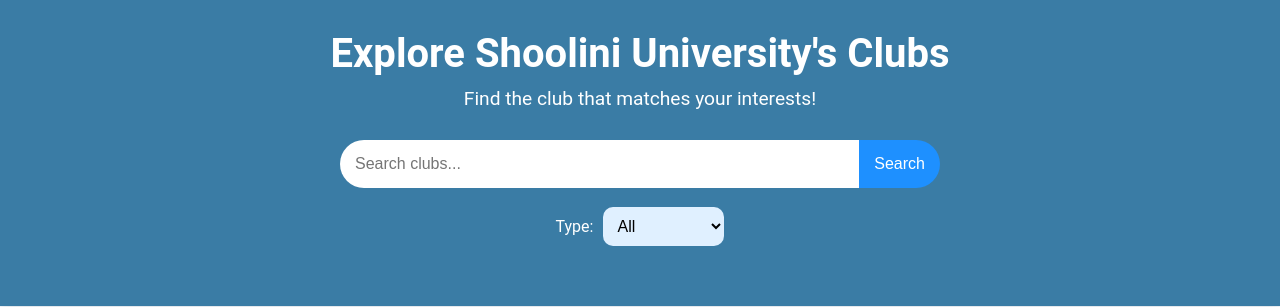
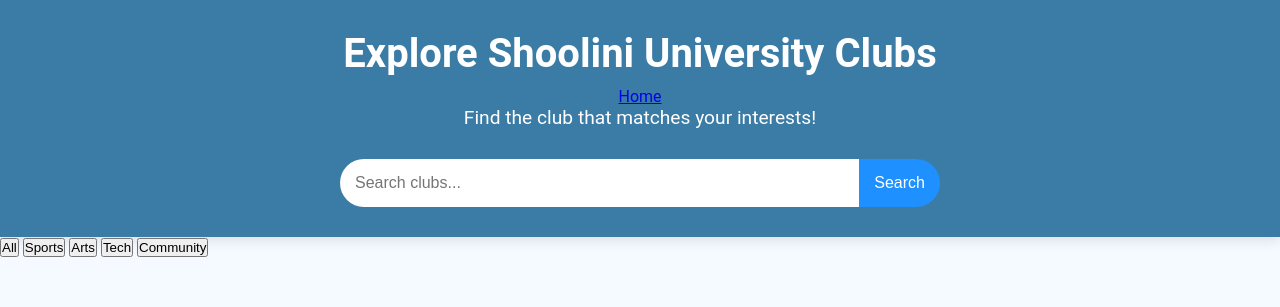
Before and after one commit to curiousfor/clubsatshoolini, a plain HTML site: page clubs/uclubs.html in a window 1280 px wide. Shown: the top 307 px of the page. Drawn offline with Linux system fonts and the light colour scheme.

Commit message:
Update uclubs.html

```diff
--- a/clubs/uclubs.html
+++ b/clubs/uclubs.html
@@ -1,35 +1,35 @@
-
 <!DOCTYPE html>
 <html lang="en">
 <head>
     <meta charset="UTF-8">
     <meta name="viewport" content="width=device-width, initial-scale=1.0">
-    <meta http-equiv="X-UA-Compatible" content="ie=edge">
-    <title>University Clubs Search</title>
+    <title>Explore Clubs</title>
     <link rel="stylesheet" href="styles.css">
 </head>
 <body>
     <header>
-        <h1>Explore Shoolini University's Clubs</h1>
+        <h1>Explore Shoolini University Clubs</h1>
+        <nav>
+            <a href="index.html" class="back-link">Home</a>
+        </nav>
         <p>Find the club that matches your interests!</p>
         <div id="search-container">
             <input type="text" id="search-bar" placeholder="Search clubs...">
             <button id="search-button">Search</button>
-        </div><br>
-        <div id="filters">
-            <label for="filter-type">Type:</label>
-            <select id="filter-type">
-                <option value="all">All</option>
-                <option value="sports">Sports</option>
-                <option value="arts">Arts</option>
-                <option value="tech">Tech</option>
-                <option value="community">Community</option>
-            </select>
         </div>
     </header>
 
+    <!-- Club Category Tabs -->
+    <div id="club-tabs">
+        <button class="tab-button active" onclick="filterClubsByType('all')">All</button>
+        <button class="tab-button" onclick="filterClubsByType('sports')">Sports</button>
+        <button class="tab-button" onclick="filterClubsByType('arts')">Arts</button>
+        <button class="tab-button" onclick="filterClubsByType('tech')">Tech</button>
+        <button class="tab-button" onclick="filterClubsByType('community')">Community</button>
+    </div>
+
     <section id="clubs-list">
-        <!-- Dummy Clubs Data will be inserted here via JavaScript -->
+        <!-- Clubs are dynamically added by JavaScript -->
     </section>
 
     <script src="js2.js"></script>
```
